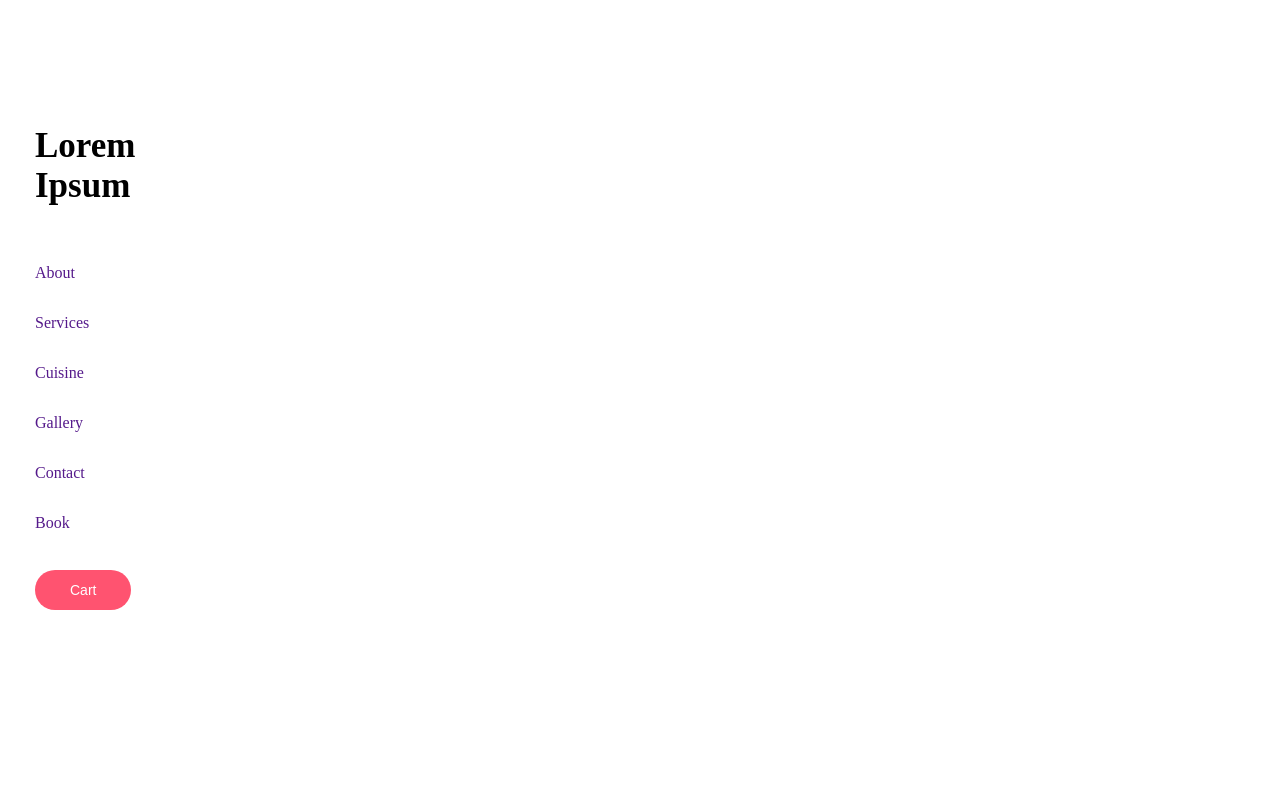
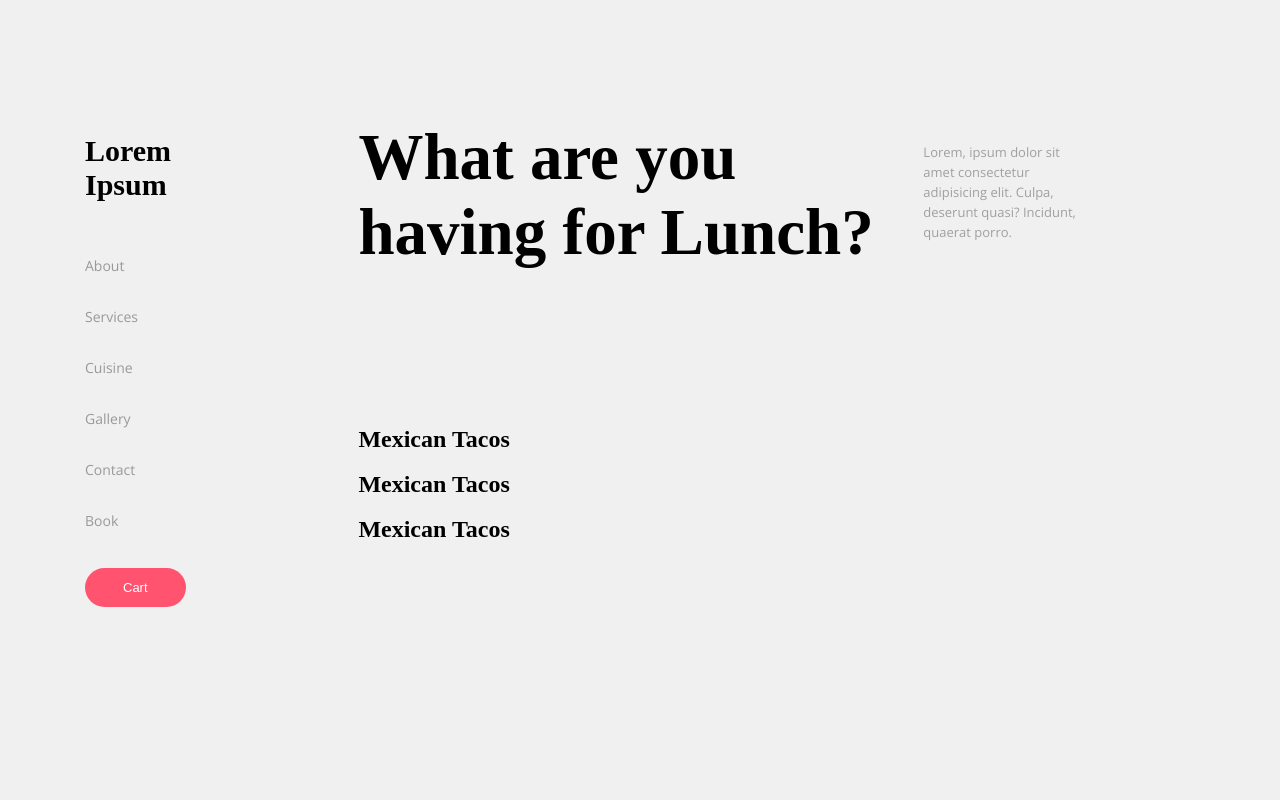
Before and after one commit to rahmanshoaib/FoodUsingHTMLandCSS, a plain HTML site: page index.html in a window 1280 px wide. Drawn offline with nearby package versions, Linux system fonts and the light colour scheme.

Commit message:
banner and para

```diff
--- a/index.html
+++ b/index.html
@@ -10,10 +10,21 @@
       rel="stylesheet"
       href="https://cdnjs.cloudflare.com/ajax/libs/font-awesome/5.15.3/css/all.min.css"
     />
+    <link rel="preconnect" href="https://fonts.googleapis.com">
+    <link rel="preconnect" href="https://fonts.gstatic.com" crossorigin>
+    <link href="https://fonts.googleapis.com/css2?family=Open+Sans&display=swap" rel="stylesheet">
+
   </head>
   <body>
+      <div class="container">
+          <div class="section">
             <nav class="navbar">
                 <i class="fas fa-bars"></i>
+                <!-- <div class="hamburger-menu">
+                    <div class="line line-1"></div>
+                    <div class="line line-2"></div>
+                    <div class="line line-3"></div>
+                  </div> -->
                 <h1 id="tag-1">Lorem <br> Ipsum</h1>
                 <h2 id="tag-2">Lorem</h2>
                 <ul class="nav-list">
@@ -27,5 +38,45 @@
                 <button class="cart-btn">Cart</button>
                 <i class="fas fa-shopping-cart"></i>
             </nav>
+
+          </div>
+          <div class="main main-content">
+            <div class="banner"><h1>What are you <br> having for Lunch?</h1></div>
+            <div class="para"><p>Lorem, ipsum dolor sit amet consectetur adipisicing elit. Culpa, deserunt quasi? Incidunt, quaerat porro.
+            </p></div>
+            <div class="food-items">
+              <ul>
+                <li><div class="box">
+                  <img src="" alt="">
+                  <h2 class="h-secondary">Mexican Tacos</h2>
+                </div></li>
+                <li><div class="box">
+                  <img src="" alt="">
+                  <h2 class="h-secondary">Mexican Tacos</h2>
+                </div></li>
+                <li><div class="box">
+                  <img src="" alt="">
+                  <h2 class="h-secondary">Mexican Tacos</h2>
+                </div></li>
+              </ul>
+
+
+              <!-- <div class="box">
+                <img src="" alt="">
+                <h2 class="h-secondary">Mexican Tacos</h2>
+              </div>
+              <div class="box">
+                <img src="" alt="">
+                <h2 class="h-secondary">Mexican Tacos</h2>
+              </div>
+              <div class="box">
+                <img src="" alt="">
+                <h2 class="h-secondary">Mexican Tacos</h2>
+              </div> -->
+            </div>
+          </div>
+
+      </div>
+
       </body>
 </html>
--- a/style.css
+++ b/style.css
@@ -3,45 +3,62 @@
     padding: 0;
     list-style: none;
     text-decoration: none;
+    background-color: rgb(240, 240, 240);
 }
 
+.container{
+    display: flex;
+    flex-wrap: wrap;
+    align-items: center;
+    justify-content: flex-start;
+}
+.container .section{
+    flex-basis: 28%;
+}
 .navbar{
     height: 100vh;
-    width: 250px;
     display: flex;
     flex-direction: column;
     justify-content: center;
     align-items: flex-start;
-    margin-left: 35px;
+    margin-left: 85px;
     position: relative;
     top: -22px;
 }
 
 .navbar h1{
     position: relative;
-    top: -42px;
-    font-size: 35px;
+    top: -38px;
+    font-size: 30px;
     font-weight: bold;
 }
 
 .navbar button{
-    background-color: #ff5370; /* Green */
+    background-color: #ff5370;
     border: none;
     color: white;
-    padding: 12px 35px;
-    font-size: 14px;
+    padding: 12px 38px;
+    font-size: 13px;
     cursor: pointer;
     border-radius: 28px;
     position: relative;
     bottom: -22px;
 }
 
+
 .navbar ul li{
     padding: 16px 0px;
 }
 
+.navbar ul li a{
+    color: rgb(97, 97, 97);
+    font-family: 'Open Sans', sans-serif;
+    font-size: 14px;
+    opacity: 0.6;
+}
 .navbar i{
     display: none;
+    color: rgb(255, 45, 80);
 }
 
 .navbar #tag-2{
@@ -54,7 +71,7 @@
         width: 100%;
         align-items: center;
         justify-content: space-evenly;
-        margin: 0;
+        margin: 30px 0 0 0;
     }
     .navbar i{
         display: block;
@@ -70,3 +87,37 @@
         display: none;
     }
 }
+
+.container .main{
+    flex-basis: 72%;
+    height: 100vh;
+}
+
+.container .main-content{
+    display: flex;
+    flex-wrap: wrap;
+}
+
+.main-content .banner{
+    flex-basis: 60%;
+}
+.main-content .para{
+    flex-basis: 40%;
+}
+
+.main-content  h1{
+    position: relative;
+    font-size: 65px;
+    top: 120px;
+}
+.main-content .para p{
+    position: relative;
+    top: 130px;
+    font-size: 13px;
+    margin: 12px;
+    width: 160px;
+    font-family: 'Open Sans', sans-serif;
+    color: rgb(83, 83, 83);
+    opacity: 0.5;
+    line-height: 20px;
+}
```
Also changed, not shown: img/noodles.jpg (added), 4 other files. Lines whose indentation alone changed are shown as unchanged.
